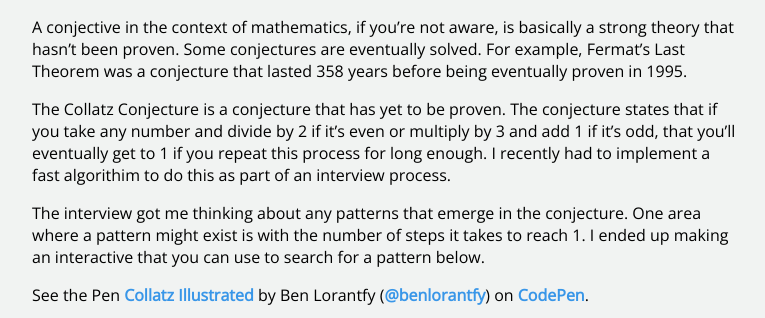
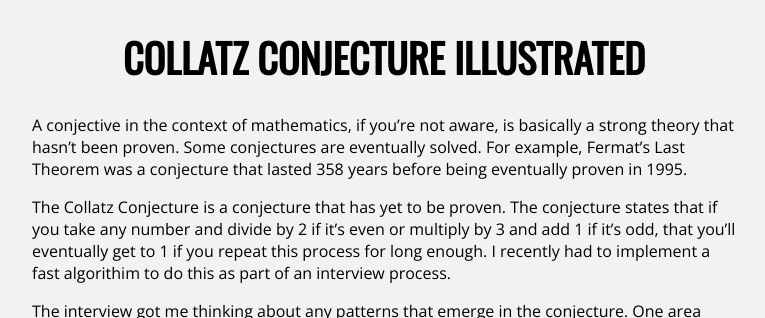
Before and after one commit to BenLorantfy-Archive/benlorantfy.github.io, a Jekyll site: the page built from _posts/2017-03-02-Collatz-Conjecture-Illustrated.md, in a window 1280 px wide, cut to the strip 0-318 px from the top of the page. Shown: the whole strip, without its empty margins (256-1021 px from the left). Built offline with Jekyll 4.4.1, drawn with Linux system fonts in a browser that asks for light colours; our own code applies the rules of GitHub Pages for plain Markdown files.

Commit message:
Update 2017-03-02-Collatz-Conjecture-Illustrated.md

```diff
--- a/_posts/2017-03-02-Collatz-Conjecture-Illustrated.md
+++ b/_posts/2017-03-02-Collatz-Conjecture-Illustrated.md
@@ -1,3 +1,8 @@
+---
+layout: "default"
+---
+# Collatz Conjecture Illustrated
+
 A conjective in the context of mathematics, if you're not aware, is basically a strong theory that hasn't been proven. Some conjectures are eventually solved. For example, Fermat's Last Theorem was a conjecture that lasted 358 years before being eventually proven in 1995.
 
 The Collatz Conjecture is a conjecture that has yet to be proven. The conjecture states that if you take any number and divide by 2 if it's even or multiply by 3 and add 1 if it's odd, that you'll eventually get to 1 if you repeat this process for long enough. I recently had to implement a fast algorithim to do this as part of an interview process.
```
